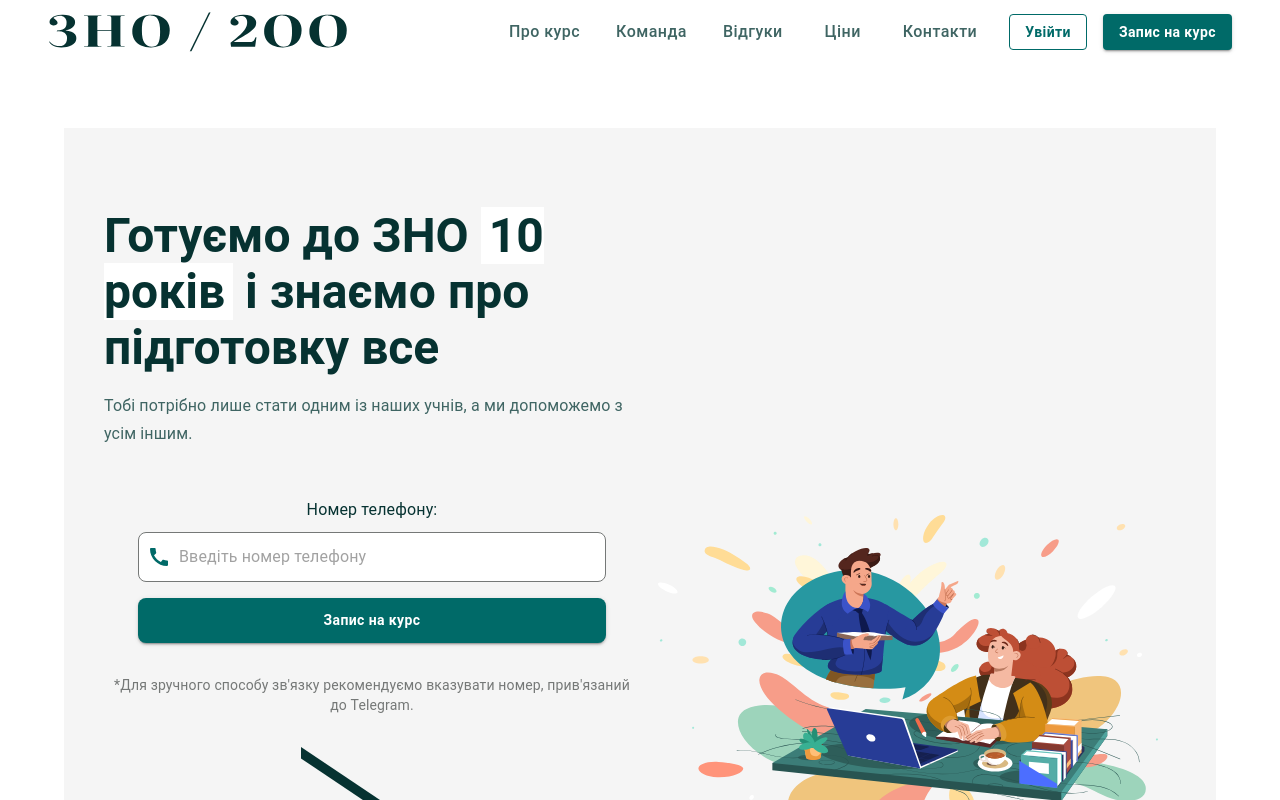
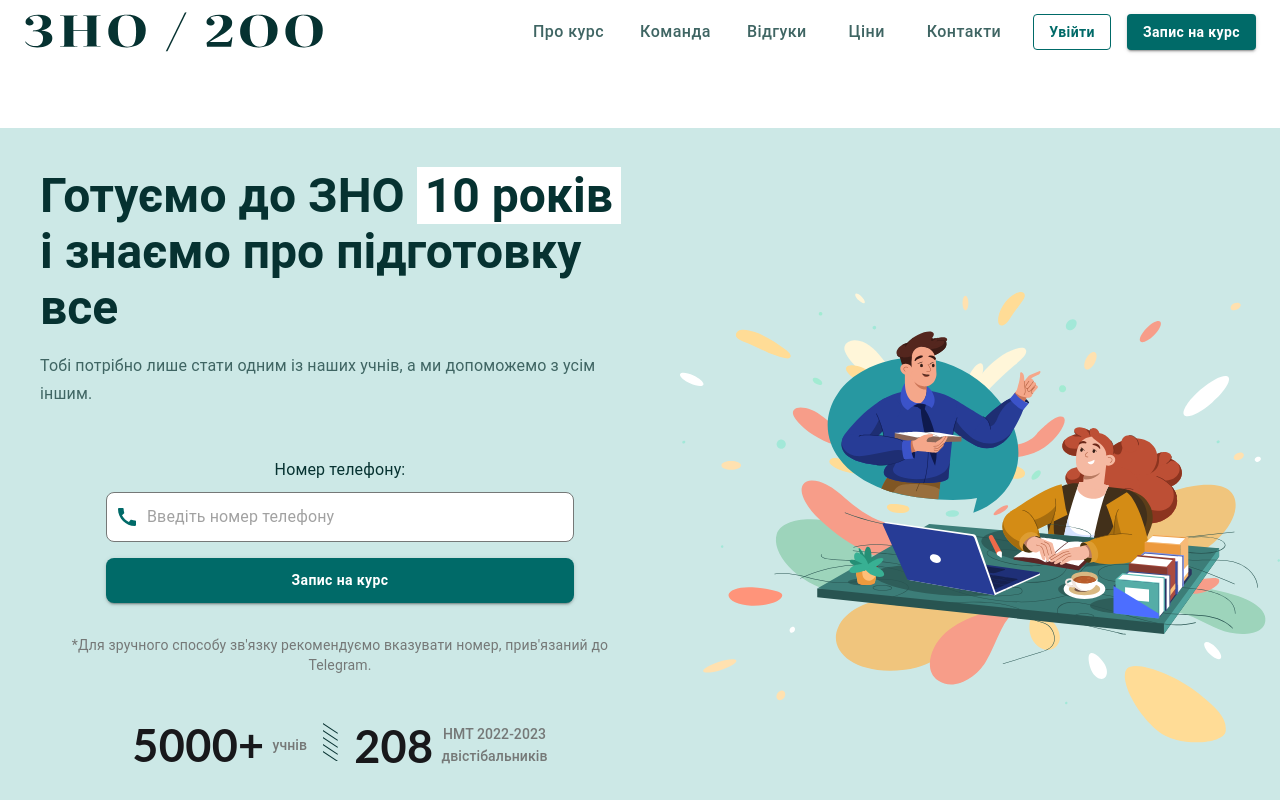
Before and after one commit to ShakunIlya74/znona200_fe, a React (Create React App) app: page / in a window 1280 px wide. Shown: the top 800 px of the page. Built offline with nearby package versions, Linux system fonts and the light colour scheme.

Commit message:
fix slider bars at least till certain extent

```diff
--- a/src/App.tsx
+++ b/src/App.tsx
@@ -1,6 +1,6 @@
 // src/App.tsx
 import React, { useEffect } from 'react';
-import Container from '@mui/material/Container';
+import { Box } from '@mui/material'; // Add this import
 import { CssBaseline } from '@mui/material';
 import { createBrowserRouter, RouterProvider, Route, Navigate } from 'react-router-dom';
 
@@ -52,10 +52,11 @@ const App: React.FC = () => {
   }, []);
 
   return (
-    <Container maxWidth={false}>
+    // Replace Container with Box
+    <Box sx={{ width: '100vw', height: '100vh',}}>
       <CssBaseline />
       <RouterProvider router={router} />
-    </Container>
+    </Box>
   );
 };
 
--- a/src/components/WelcomePage/MainInfo.tsx
+++ b/src/components/WelcomePage/MainInfo.tsx
@@ -18,8 +18,8 @@ const MainInfo: React.FC = () => {
         flexDirection: { xs: 'column-reverse', md: 'row' },
         alignItems: 'center',
         justifyContent: 'center',
-        padding: { xs: '40px 20px', md: '80px 40px' },
-        backgroundColor: '#f5f5f5',
+        // padding: { xs: '40px 20px', md: '80px 40px' },
+        backgroundColor: '#cce8e6',
         width: '100%',
         flexGrow: 1,
       }}
@@ -28,9 +28,12 @@ const MainInfo: React.FC = () => {
       <Box
         sx={{
           flex: 1,
-          maxWidth: { xs: '100%', md: '50%' },
+          // maxWidth: { xs: '100%', md: '20%' },
+          width: '30%',
           textAlign: { xs: 'center', md: 'left' },
           mb: { xs: 4, md: 0 },
+          padding: { xs: '20px 0', md: '40px 0' },
+          margin: { xs: '0 20px', md: '0 40px' },
         }}
       >
         {/* Title */}
@@ -65,36 +68,78 @@ const MainInfo: React.FC = () => {
         <Box
           sx={{
             display: 'flex',
-            flexDirection: { xs: 'column', md: 'row' },
+            flexDirection: 'row',
             alignItems: 'center',
-            justifyContent: isMobile ? 'center' : 'flex-start',
+            justifyContent: 'center',
             textAlign: 'center',
-            mb: { xs: 2, md: 0 },
+            mb: 2,
+            gap: 2,
+            width: '100%',
           }}
         >
           {/* First Stat */}
-          <Box sx={{ flex: 1, mb: { xs: 2, md: 0 } }}>
-            <Typography variant="h4" sx={{ fontWeight: 700, color: '#063231' }}>
+          <Box sx={{ display: 'flex', flexDirection: 'row', alignItems: 'center' }}>
+            <Typography
+              variant="h4"
+              sx={{
+                fontFamily: 'lato, sans-serif',
+                fontStyle: 'normal',
+                fontWeight: 700,
+                fontSize: '45px',
+                color: '#18181B',
+                display: 'flex',
+              alignItems: 'center',
+              }}
+            >
               5000+
             </Typography>
-            <Typography variant="subtitle2" sx={{ color: '#757877' }}>
+            <Typography
+              variant="subtitle2"
+              sx={{
+                color: '#757877',
+                display: 'flex',
+                alignItems: 'center',
+                ml: 1,
+              }}
+            >
               учнів
             </Typography>
           </Box>
 
           {/* Divider */}
-          <Box sx={{ flex: 1, my: { xs: 2, md: 0 } }}>
-            <img src={divider} alt="divider" style={{ width: '80%', maxWidth: '200px' }} />
+          <Box sx={{ my: 2 }}>
+            <Box component="img" sx={{ width: 'auto', height: '50%' }} src={divider} alt="divider" />
           </Box>
 
           {/* Second Stat */}
-          <Box sx={{ flex: 1 }}>
-            <Typography variant="h4" sx={{ fontWeight: 700, color: '#063231' }}>
+          <Box sx={{ display: 'flex', flexDirection: 'row', alignItems: 'center' }}>
+            <Typography
+              variant="h4"
+              sx={{
+                fontFamily: 'lato, sans-serif',
+                fontStyle: 'normal',
+                fontWeight: 700,
+                fontSize: '45px',
+                lineHeight: '52px',
+                color: '#18181B',
+                display: 'flex',
+                alignItems: 'center',
+              }}
+            >
               208
             </Typography>
-            <Typography variant="subtitle2" sx={{ color: '#757877' }}>
+            <Typography
+              variant="subtitle2"
+              sx={{
+                color: '#757877',
+                ml: 1,
+                display: 'flex',
+                alignItems: 'center',
+              }}
+            >
               НМТ 2022-2023 <br /> двістібальників
             </Typography>
+
           </Box>
         </Box>
 
@@ -121,13 +166,18 @@ const MainInfo: React.FC = () => {
       <Box
         sx={{
           flex: 1,
-          maxWidth: { xs: '100%', md: '50%' },
+          maxWidth: { xs: '100%', md: '140%' },
           display: 'flex',
           justifyContent: 'center',
           alignItems: 'center',
         }}
       >
-        <img src={students} alt="students" style={{ width: '100%', maxWidth: '500px', height: 'auto' }} />
+        <Box
+          component="img"
+          sx={{ width: '100%', maxWidth: '140%', minWidth: '60%', height: 'auto' }}
+          src={students}
+          alt="students"
+        />
       </Box>
     </Box>
   );
--- a/src/components/WelcomePage/WelcomeHeader.tsx
+++ b/src/components/WelcomePage/WelcomeHeader.tsx
@@ -44,7 +44,7 @@ const WelcomeHeader: React.FC = () => {
 
   return (
     <>
-      <AppBar position="static" sx={{ backgroundColor: '#FFFFFF', boxShadow: 'none' }}>
+      <AppBar position="sticky" sx={{ backgroundColor: '#FFFFFF', boxShadow: 'none' }}>
         <Toolbar sx={{ justifyContent: 'space-between', padding: '0 20px' }}>
           {/* Logo */}
           <Box component={Link} to="/" sx={{ display: 'flex', alignItems: 'center' }}>
--- a/src/pages/LoginPage.tsx
+++ b/src/pages/LoginPage.tsx
@@ -47,8 +47,6 @@ const LoginPage: React.FC = () => {
                 display: 'flex',
                 height: '100vh',
                 width: '100%',
-                position: 'absolute',
-                top: 0,
                 flexDirection: { xs: 'column', md: 'row' },
                 backgroundColor: '#CCE8E6',
             }}
--- a/src/pages/WelcomePage.tsx
+++ b/src/pages/WelcomePage.tsx
@@ -1,7 +1,6 @@
 // src/pages/MainPage.tsx
 import React from 'react';
 import { Box, Container } from '@mui/material';
-import WelcomeHeader from '../components/WelcomePage/WelcomeHeader';
 import MainInfo from '../components/WelcomePage/MainInfo';
 // import Header from 'components/header/Header';
 // import MainInfo from 'components/mainInfo/MainInfo';
@@ -15,21 +14,29 @@ import MainInfo from '../components/WelcomePage/MainInfo';
 
 const WelcomePage: React.FC = () => {
   return (
-    <Box sx={{ display: 'flex', flexDirection: 'column', minHeight: '100vh', width: '100%' }}>
+    <>
       {/* Main Content */}
-      <Container maxWidth="lg" sx={{ flex: 1, paddingY: { xs: 4, md: 8 }, width: '100%' }}>
+      <Box
+        sx={{
+          flex: 1,
+          paddingY: { xs: 4, md: 8 },
+          // width: '100vw',
+          // overflow: 'auto', // Adds scrollbars only if content overflows
+        }}
+      >
         <MainInfo />
         {/* <About />
         <Team />
         <Reviews />
         <Prices />
         <FAQ /> */}
-      </Container>
+      </Box>
 
       {/* <Footer />
       <ComingSoon /> */}
-    </Box>
+  </>
   );
+
 };
 
 export default WelcomePage;
```
Lines whose indentation alone changed are shown as unchanged.
